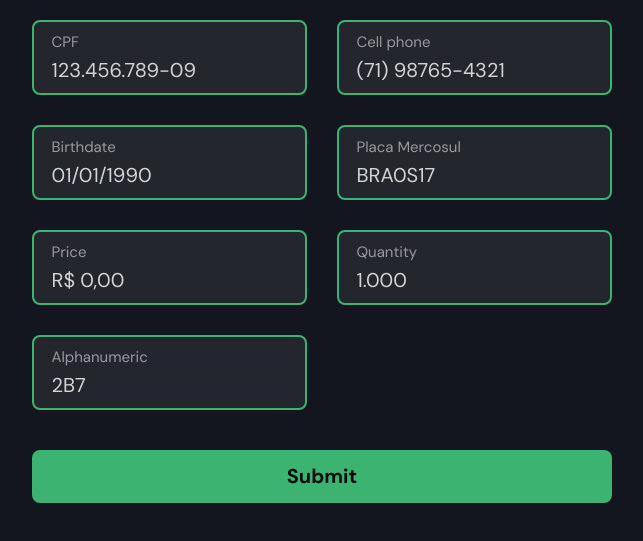
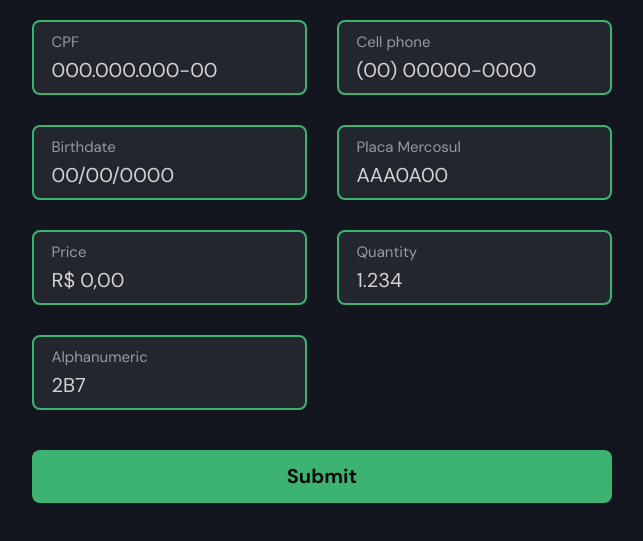
Before and after one commit to marcelo-ribeiro/smask, a plain HTML site: page index.html in a window 1280 px wide. Shown: the part 237-778 px from the top of the page, without its empty margins (318-961 px from the left). Drawn offline with Linux system fonts and the light colour scheme.

Commit message:
Change placeholders

```diff
--- a/index.html
+++ b/index.html
@@ -28,24 +28,24 @@
       <div class="grid">
       <div class="input--text">
         <label for="cpf">CPF</label>
-        <input id="cpf" name="cpf" type="text" placeholder="Digite aqui..." value="12345678909" autofocus required>
+        <input id="cpf" name="cpf" type="text" placeholder="000.000.000.00" value="000.000.000.00" autofocus required>
       </div>
 
       <div class="input--text">
         <label for="tel">Cell phone</label>
-        <input id="tel" name="tel" type="tel" autocomplete="tel" placeholder="Digite aqui..." value="71987654321"
-               data-mask="(99) 99999-9999" required>
+        <input id="tel" name="tel" type="tel" autocomplete="tel" placeholder="(00) 00000-0000" value="(00) 00000-0000"
+               data-mask="(00) 00000-0000" required>
       </div>
 
       <div class="input--text">
         <label for="date">Birthdate</label>
-        <input id="date" name="date" type="text" placeholder="Digite aqui..." value="01011990" data-mask="99/99/9999"
+        <input id="date" name="date" type="text" placeholder="00/00/0000" value="00/00/0000" data-mask="00/00/0000"
                required>
       </div>
 
       <div class="input--text">
         <label for="placa">Placa Mercosul</label>
-        <input id="placa" name="placa" type="text" placeholder="Digite aqui..." value="BRA0S17" data-mask="AAA9A99"
+        <input id="placa" name="placa" type="text" placeholder="AAA0A00" value="AAA0A00" data-mask="AAA0A00"
                required>
       </div>
 
@@ -56,7 +56,7 @@
 
       <div class="input--text">
         <label for="quantity">Quantity</label>
-        <input id="quantity" name="quantity" type="tel" placeholder="Digite aqui..." value="1000" data-mask="decimal"
+        <input id="quantity" name="quantity" type="tel" placeholder="0" value="1234" data-mask="decimal"
                required>
       </div>
 
```
